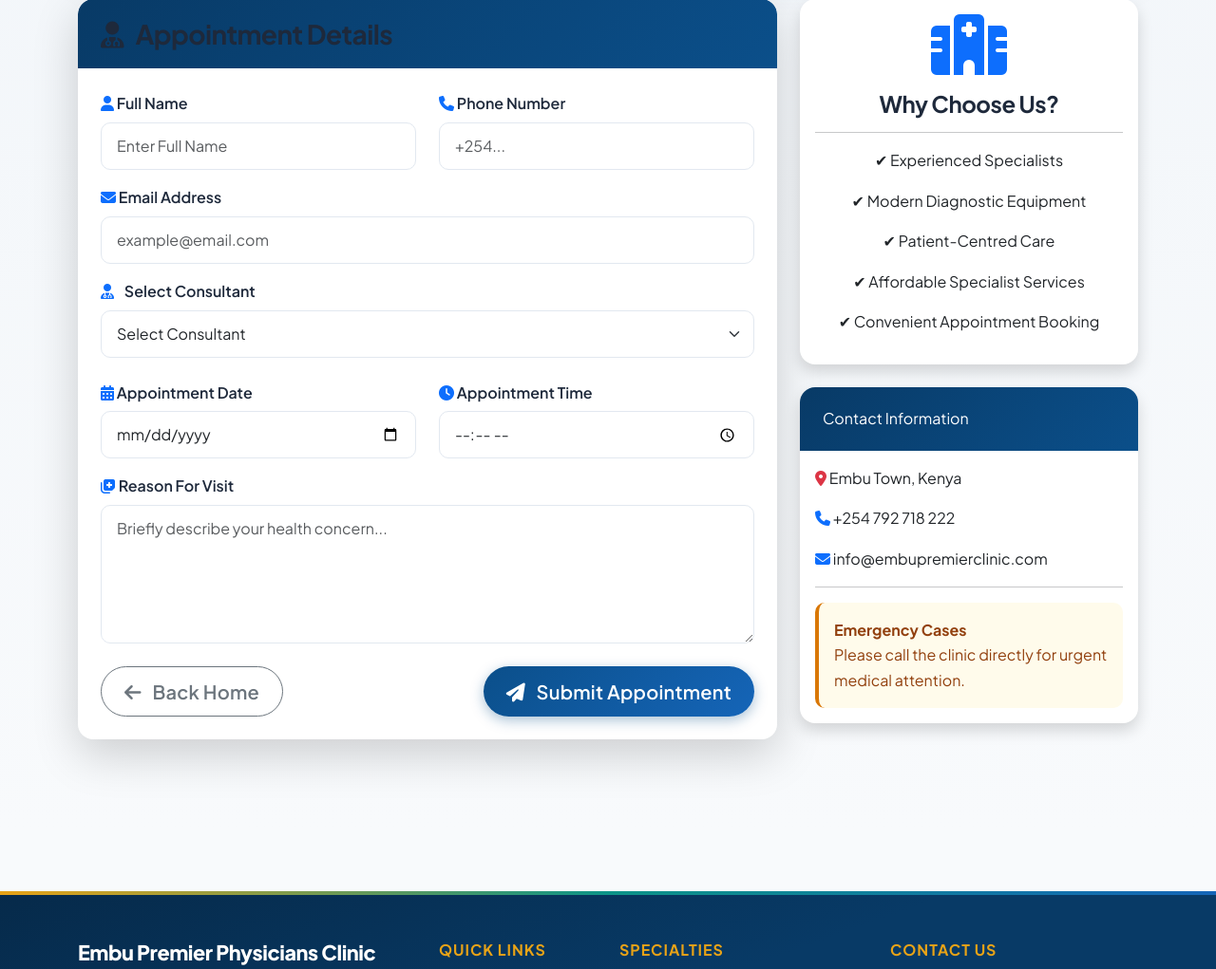
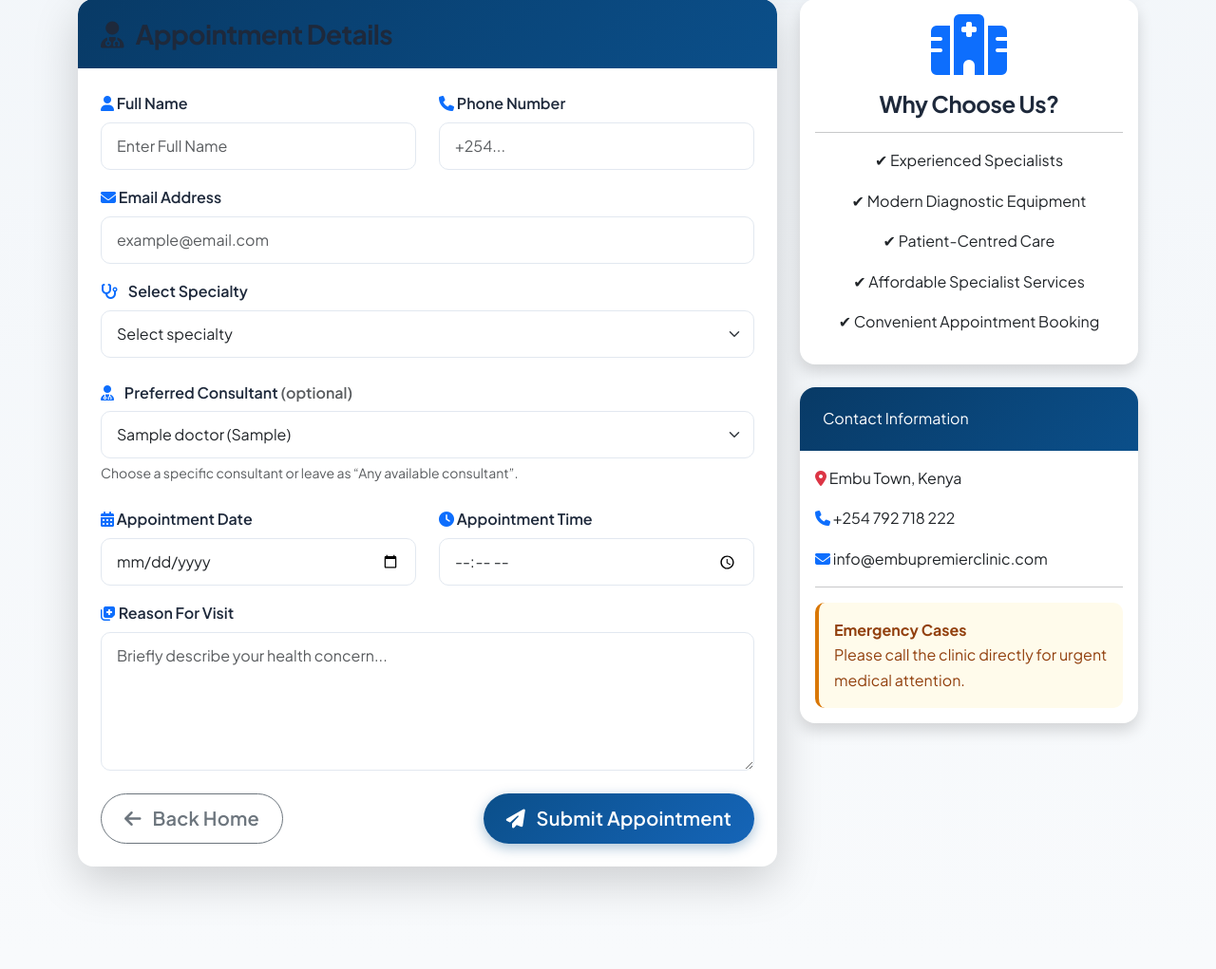
Before and after one commit to Ropykevin/embu-premier, a Flask app: page /book-appointment?doctor_id=1 in a window 1280 px wide. Shown: the part 702-1723 px from the top of the page at 95% size. Run offline with Flask 3, Linux system fonts and the light colour scheme; tables that the repository leaves empty hold one stand-in row (values such as "Sample post").

Commit message:
specialities

```diff
--- a/app/forms.py
+++ b/app/forms.py
@@ -35,6 +35,11 @@ class BookAppointmentForm(FlaskForm):
         "Specialty",
         choices=[],
         validators=[DataRequired()],
+    )
+    doctor_id = SelectField(
+        "Preferred consultant",
+        choices=[],
+        validators=[Optional()],
     )
     appointment_date = DateField("Date", validators=[DataRequired()])
     appointment_time = TimeField("Time", validators=[DataRequired()])
--- a/app/routes/public.py
+++ b/app/routes/public.py
@@ -1,7 +1,6 @@
 from datetime import datetime
 
-from flask import Blueprint, Response, flash, redirect, render_template, url_for
-from sqlalchemy import distinct
+from flask import Blueprint, Response, flash, redirect, render_template, request, url_for
 
 from app import db
 from app.extensions import limiter
@@ -11,6 +10,7 @@ from app.security_utils import is_valid_email
 from app.services.notification_service import notify_appointment_booked
 from app.services.email_service import notify_new_contact_message
 from app.seo import render_robots_txt, render_sitemap_xml
+from app.specialties import CLINIC_SPECIALTIES, SPECIALTY_INFO, is_valid_clinic_specialty, normalize_specialty_name
 
 public_bp = Blueprint("public", __name__)
 
@@ -65,31 +65,99 @@ def doctor_profile(doctor_id):
 
 
 def _load_specialties():
-    rows = (
-        db.session.query(distinct(Doctor.specialty))
-        .filter(Doctor.specialty.isnot(None))
-        .order_by(Doctor.specialty)
+    """Return all clinic specialties (not limited to doctors currently in the DB)."""
+    return list(CLINIC_SPECIALTIES)
+
+
+def _load_available_doctors():
+    return (
+        Doctor.query.filter_by(availability_status="Available")
+        .order_by(Doctor.specialty, Doctor.doctor_name)
         .all()
     )
-    return [row[0] for row in rows]
+
+
+def _doctor_select_choices(doctors):
+    return [("", "Any available consultant")] + [
+        (str(doctor.doctor_id), f"{doctor.doctor_name} ({doctor.specialty})")
+        for doctor in doctors
+    ]
+
+
+def _doctors_json(doctors):
+    return [
+        {
+            "id": doctor.doctor_id,
+            "name": doctor.doctor_name,
+            "specialty": normalize_specialty_name(doctor.specialty) or doctor.specialty,
+        }
+        for doctor in doctors
+    ]
+
+
+def _configure_booking_form(form, doctors, preselected_doctor=None):
+    specialty_names = _load_specialties()
+    form.specialty.choices = [("", "Select specialty")] + [
+        (name, name) for name in specialty_names
+    ]
+    form.doctor_id.choices = _doctor_select_choices(doctors)
+
+    if preselected_doctor:
+        normalized = normalize_specialty_name(preselected_doctor.specialty)
+        if normalized in specialty_names:
+            form.specialty.data = normalized
+        form.doctor_id.data = str(preselected_doctor.doctor_id)
+    elif request.args.get("specialty"):
+        requested = normalize_specialty_name(request.args.get("specialty"))
+        if requested in specialty_names:
+            form.specialty.data = requested
 
 
 @public_bp.route("/book-appointment", methods=["GET", "POST"])
 @limiter.limit("5 per hour", methods=["POST"])
 def book_appointment():
     specialty_names = _load_specialties()
+    doctors = _load_available_doctors()
     form = BookAppointmentForm()
-    form.specialty.choices = [(name, name) for name in specialty_names]
+
+    preselected_doctor = None
+    doctor_id_arg = request.args.get("doctor_id", type=int)
+    if doctor_id_arg:
+        preselected_doctor = db.session.get(Doctor, doctor_id_arg)
+
+    _configure_booking_form(form, doctors, preselected_doctor)
 
     if form.validate_on_submit():
-        specialty = form.specialty.data
-        if specialty not in specialty_names:
+        specialty = normalize_specialty_name(form.specialty.data)
+        if not is_valid_clinic_specialty(specialty):
             flash("Please select a valid specialty.", "danger")
             return render_template(
                 "book_appointment.html",
                 form=form,
-                specialties=specialty_names,
+                specialty_info=SPECIALTY_INFO,
+                doctors_json=_doctors_json(doctors),
             )
+
+        doctor_id = None
+        if form.doctor_id.data:
+            try:
+                doctor_id = int(form.doctor_id.data)
+            except (TypeError, ValueError):
+                doctor_id = None
+
+        if doctor_id:
+            doctor = db.session.get(Doctor, doctor_id)
+            if not doctor or doctor.availability_status != "Available":
+                flash("Please select a valid consultant.", "danger")
+                return render_template(
+                    "book_appointment.html",
+                    form=form,
+                    specialty_info=SPECIALTY_INFO,
+                    doctors_json=_doctors_json(doctors),
+                )
+            doctor_specialty = normalize_specialty_name(doctor.specialty)
+            if doctor_specialty and doctor_specialty != specialty:
+                specialty = doctor_specialty
 
         email = (form.email.data or "").strip() or None
         if email and not is_valid_email(email):
@@ -97,7 +165,8 @@ def book_appointment():
             return render_template(
                 "book_appointment.html",
                 form=form,
-                specialties=specialty_names,
+                specialty_info=SPECIALTY_INFO,
+                doctors_json=_doctors_json(doctors),
             )
 
         appointment = Appointment(
@@ -105,7 +174,7 @@ def book_appointment():
             phone=form.phone.data.strip(),
             email=email,
             specialty=specialty,
-            doctor_id=None,
+            doctor_id=doctor_id,
             appointment_date=form.appointment_date.data,
             appointment_time=form.appointment_time.data,
             reason_for_visit=(form.reason_for_visit.data or "").strip() or None,
@@ -125,7 +194,8 @@ def book_appointment():
     return render_template(
         "book_appointment.html",
         form=form,
-        specialties=specialty_names,
+        specialty_info=SPECIALTY_INFO,
+        doctors_json=_doctors_json(doctors),
     )
 
 
--- a/templates/book_appointment.html
+++ b/templates/book_appointment.html
@@ -60,7 +60,7 @@ Book a doctor appointment online at Embu Premier Physicians Clinic in Embu Town,
 
                                     <div class="col-md-6 mb-3">
 
-                                        <label class="form-label">
+                                        <label class="form-label" for="patient_name">
 
                                             <i class="fas fa-user text-primary"></i>
 
@@ -68,14 +68,17 @@ Book a doctor appointment online at Embu Premier Physicians Clinic in Embu Town,
 
                                         </label>
 
-                                        <input type="text" name="patient_name" class="form-control"
-                                            placeholder="Enter Full Name" required>
+                                        {{ form.patient_name(class="form-control", placeholder="Enter Full Name") }}
+
+                                        {% for error in form.patient_name.errors %}
+                                        <div class="text-danger small">{{ error }}</div>
+                                        {% endfor %}
 
                                     </div>
 
                                     <div class="col-md-6 mb-3">
 
-                                        <label class="form-label">
+                                        <label class="form-label" for="phone">
 
                                             <i class="fas fa-phone text-primary"></i>
 
@@ -83,8 +86,11 @@ Book a doctor appointment online at Embu Premier Physicians Clinic in Embu Town,
 
                                         </label>
 
-                                        <input type="text" name="phone" class="form-control" placeholder="+254..."
-                                            required>
+                                        {{ form.phone(class="form-control", placeholder="+254...") }}
+
+                                        {% for error in form.phone.errors %}
+                                        <div class="text-danger small">{{ error }}</div>
+                                        {% endfor %}
 
                                     </div>
 
@@ -92,7 +98,7 @@ Book a doctor appointment online at Embu Premier Physicians Clinic in Embu Town,
 
                                 <div class="mb-3">
 
-                                    <label class="form-label">
+                                    <label class="form-label" for="email">
 
                                         <i class="fas fa-envelope text-primary"></i>
 
@@ -100,39 +106,48 @@ Book a doctor appointment online at Embu Premier Physicians Clinic in Embu Town,
 
                                     </label>
 
-                                    <input type="email" name="email" class="form-control"
-                                        placeholder="example@email.com">
+                                    {{ form.email(class="form-control", placeholder="example@email.com") }}
+
+                                    {% for error in form.email.errors %}
+                                    <div class="text-danger small">{{ error }}</div>
+                                    {% endfor %}
 
                                 </div>
 
-                                <!-- Select Consultant -->
+                                <div class="mb-4">
+
+                                    <label class="form-label" for="specialty">
+
+                                        <i class="fas fa-stethoscope text-primary me-2"></i>
+
+                                        Select Specialty
+
+                                    </label>
+
+                                    {{ form.specialty(class="form-select", id="specialty") }}
+
+                                    {% for error in form.specialty.errors %}
+                                    <div class="text-danger small">{{ error }}</div>
+                                    {% endfor %}
+
+                                </div>
 
                                 <div class="mb-4">
 
-                                    <label class="form-label">
+                                    <label class="form-label" for="doctor_id">
 
                                         <i class="fas fa-user-md text-primary me-2"></i>
 
-                                        Select Consultant
+                                        Preferred Consultant <span class="text-muted">(optional)</span>
 
                                     </label>
 
-                                    <select name="specialty" id="specialty" class="form-select" required
-                                        onchange="showSpecialtyInfo()">
+                                    {{ form.doctor_id(class="form-select", id="doctor_id") }}
 
-                                        <option value="">Select Consultant</option>
+                                    <div class="form-text">
+                                        Choose a specific consultant or leave as “Any available consultant”.
+                                    </div>
 
-                                        {% for specialty in specialties %}
-
-                                        <option value="{{ specialty }}">
-
-                                            {{ specialty }}
-
-                                        </option>
-
-                                        {% endfor %}
-
-                                    </select>
                                 </div>
 
                                 <!-- Consultant Information Card -->
@@ -161,7 +176,7 @@ Book a doctor appointment online at Embu Premier Physicians Clinic in Embu Town,
 
                                     <div class="col-md-6 mb-3">
 
-                                        <label class="form-label">
+                                        <label class="form-label" for="appointment_date">
 
                                             <i class="fas fa-calendar-alt text-primary"></i>
 
@@ -169,13 +184,13 @@ Book a doctor appointment online at Embu Premier Physicians Clinic in Embu Town,
 
                                         </label>
 
-                                        <input type="date" name="appointment_date" class="form-control" required>
+                                        {{ form.appointment_date(class="form-control") }}
 
                                     </div>
 
                                     <div class="col-md-6 mb-3">
 
-                                        <label class="form-label">
+                                        <label class="form-label" for="appointment_time">
 
                                             <i class="fas fa-clock text-primary"></i>
 
@@ -183,7 +198,7 @@ Book a doctor appointment online at Embu Premier Physicians Clinic in Embu Town,
 
                                         </label>
 
-                                        <input type="time" name="appointment_time" class="form-control" required>
+                                        {{ form.appointment_time(class="form-control") }}
 
                                     </div>
 
@@ -191,7 +206,7 @@ Book a doctor appointment online at Embu Premier Physicians Clinic in Embu Town,
 
                                 <div class="mb-4">
 
-                                    <label class="form-label">
+                                    <label class="form-label" for="reason_for_visit">
 
                                         <i class="fas fa-notes-medical text-primary"></i>
 
@@ -199,8 +214,7 @@ Book a doctor appointment online at Embu Premier Physicians Clinic in Embu Town,
 
                                     </label>
 
-                                    <textarea name="reason_for_visit" rows="5" class="form-control"
-                                        placeholder="Briefly describe your health concern..."></textarea>
+                                    {{ form.reason_for_visit(class="form-control", rows=5, placeholder="Briefly describe your health concern...") }}
 
                                 </div>
 
@@ -349,81 +363,53 @@ Book a doctor appointment online at Embu Premier Physicians Clinic in Embu Town,
 
 <script>
 
-    const specialtyInfo = {
-
-        "Family Physician": {
-            title: "Family Physician",
-            description:
-                "Provides comprehensive healthcare for children, adults and the elderly including preventive care, diagnosis and treatment of common illnesses."
-        },
-
-        "General Surgeon": {
-            title: "General Surgeon",
-            description:
-                "Provides diagnosis and surgical treatment for abdominal conditions, hernias, breast disorders, thyroid diseases and other general surgical conditions."
-        },
-
-        "Neurosurgeon": {
-            title: "Neurosurgeon",
-            description:
-                "Specializes in the diagnosis and surgical treatment of disorders affecting the brain, spine and nervous system."
-        },
-
-        "ENT Surgeon": {
-            title: "ENT Surgeon",
-            description:
-                "Treats diseases affecting the ear, nose, throat, head and neck using medical and surgical approaches."
-        },
-
-        "Obstetrician & Gynaecologist": {
-            title: "Obstetrician & Gynaecologist",
-            description:
-                "Provides comprehensive care for women's reproductive health, pregnancy, childbirth and gynaecological conditions."
-        },
-
-        "Radiologist": {
-            title: "Radiologist",
-            description:
-                "Provides diagnostic imaging services including X-rays, Ultrasound, CT Scan and MRI interpretation."
-        },
-
-        "Ophthalmologist": {
-            title: "Ophthalmologist",
-            description:
-                "Diagnoses and treats eye diseases, performs eye surgery and helps preserve and restore vision."
-        },
-
-        "Urologist": {
-            title: "Urologist",
-            description:
-                "Specializes in diseases affecting the urinary tract and male reproductive system."
-        }
-
-    };
+    const specialtyInfo = {{ specialty_info|tojson }};
+    const clinicDoctors = {{ doctors_json|tojson }};
 
     function showSpecialtyInfo() {
+        const specialty = document.getElementById("specialty").value;
+        const card = document.getElementById("specialtyCard");
 
-        let specialty = document.getElementById("specialty").value;
-
-        let card = document.getElementById("specialtyCard");
-
-        if (specialty === "") {
-
+        if (!specialty || !specialtyInfo[specialty]) {
             card.style.display = "none";
-
             return;
-
         }
 
         card.style.display = "block";
+        document.getElementById("specialtyTitle").textContent = specialty;
+        document.getElementById("specialtyDescription").textContent = specialtyInfo[specialty];
+    }
 
-        document.getElementById("specialtyTitle").innerHTML =
-            specialtyInfo[specialty].title;
+    function filterDoctorsBySpecialty() {
+        const specialty = document.getElementById("specialty").value;
+        const doctorSelect = document.getElementById("doctor_id");
+        const currentValue = doctorSelect.value;
 
-        document.getElementById("specialtyDescription").innerHTML =
-            specialtyInfo[specialty].description;
+        doctorSelect.innerHTML = "";
 
+        const anyOption = document.createElement("option");
+        anyOption.value = "";
+        anyOption.textContent = "Any available consultant";
+        doctorSelect.appendChild(anyOption);
+
+        clinicDoctors
+            .filter((doctor) => !specialty || doctor.specialty === specialty)
+            .forEach((doctor) => {
+                const option = document.createElement("option");
+                option.value = String(doctor.id);
+                option.textContent = `${doctor.name} (${doctor.specialty})`;
+                doctorSelect.appendChild(option);
+            });
+
+        if ([...doctorSelect.options].some((option) => option.value === currentValue)) {
+            doctorSelect.value = currentValue;
+        }
+
+        showSpecialtyInfo();
     }
+
+    document.getElementById("specialty").addEventListener("change", filterDoctorsBySpecialty);
+    document.addEventListener("DOMContentLoaded", filterDoctorsBySpecialty);
 
 </script>
 {% endblock %}
```
Also changed, not shown: app/specialties.py (added, +66 -0 lines), tests/test_booking.py (+17 -0 lines), tests/test_specialties.py (added, +18 -0 lines).
